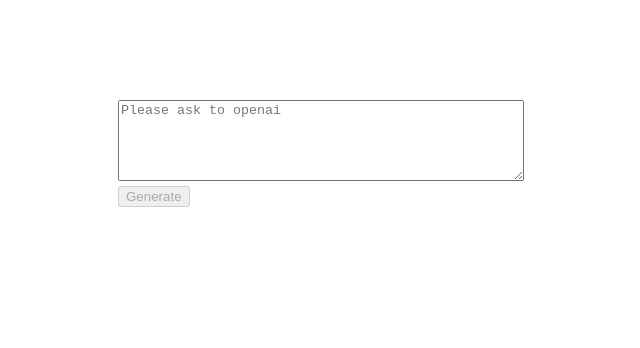
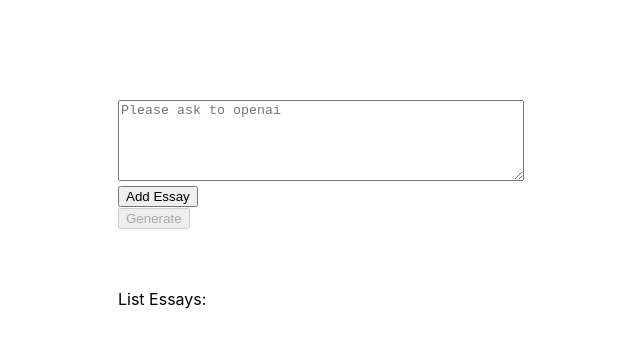
Before and after one commit to Quanggd192/spelling-check-tool, a React (Create React App) app: page / in a window 1280 px wide. Shown: the top 348 px of the page, without its empty margins (322-962 px from the left). Built offline with nearby package versions, Linux system fonts and the light colour scheme.

Commit message:
remove env

```diff
--- a/src/pages/OpenAI.jsx
+++ b/src/pages/OpenAI.jsx
@@ -1,6 +1,8 @@
 import { useState } from "react";
 import OpenAI from "openai";
 
+const prePrompt =
+  "Suppose you are a university lecturer and are editing a list of articles for students in the following array, please help me edit it in a better and more optimal way if possible.";
 const ChatbotApp = () => {
   // const configuration = new Configuration({
   //   apiKey: process.env.REACT_APP_OPENAI_API_KEY,
@@ -9,21 +11,27 @@
     apiKey: process.env.REACT_APP_OPENAI_API_KEY,
     dangerouslyAllowBrowser: true,
   });
+  console.log(
+    "process.env.REACT_APP_OPENAI_API_KEY",
+    process.env.REACT_APP_OPENAI_API_KEY
+  );
   // const openai = new OpenAIApi(configuration);
-  const [prompt, setPrompt] = useState("");
+  const [textInput, setTextInput] = useState("");
   const [apiResponse, setApiResponse] = useState("");
+  const [listEssays, setListEssays] = useState([]);
   const [loading, setLoading] = useState(false);
-
+  console.log("listEssays", listEssays);
   const handleSubmit = async (e) => {
     e.preventDefault();
     setLoading(true);
     try {
+      const prompt = `${prePrompt} ${listEssays}`;
       const result = await openai.chat.completions.create({
         messages: [{ role: "system", content: prompt }],
         model: "gpt-3.5-turbo",
       });
       //console.log("response", result.data.choices[0].text);
-      console.log('result', result)
+      console.log("result", result);
       setApiResponse(result.choices[0].message.content);
     } catch (e) {
       //console.log(e);
@@ -32,37 +40,63 @@
     setLoading(false);
   };
 
-  console.log('apiResponse', apiResponse)
+  const onAddEssay = () => {
+    const newListEssays = [...listEssays];
+    newListEssays.push(textInput);
+    console.log("newListEssays", newListEssays);
+    setListEssays(newListEssays);
+    setTextInput("");
+  };
+  console.log("apiResponse", apiResponse);
   return (
     <>
       <div
         style={{
-          marginTop: "100px",
+          margin: "auto",
+          paddingTop: "100px",
           height: "100vh",
+          width: "400px",
         }}
       >
-        <form
-          onSubmit={handleSubmit}
-          style={{ width: "400px", margin: "auto", marginTop: "100px" }}
-        >
+        <div>
           <div>
             <textarea
               style={{ width: "400px" }}
               type="text"
-              value={prompt}
+              value={textInput}
               placeholder="Please ask to openai"
-              onChange={(e) => setPrompt(e.target.value)}
+              onChange={(e) => setTextInput(e.target.value)}
               rows={5}
             ></textarea>
           </div>
           <div>
-            <button disabled={loading || prompt.length === 0} type="submit">
+            {/* <button disabled={loading || prompt.length === 0} type="submit">
+              {loading ? "Generating..." : "Generate"}
+            </button> */}
+            <button onClick={onAddEssay}>Add Essay</button>
+            <br />
+            <button
+              disabled={loading || listEssays.length === 0}
+              onClick={handleSubmit}
+            >
               {loading ? "Generating..." : "Generate"}
             </button>
           </div>
-        </form>
+        </div>
+        <br />
+        <br />
+        <br />
+        <div>
+          <label>List Essays: </label>
+          {listEssays.map((item, index) => (
+            <div key={`essay-${index}`}>
+              <br />
+              {item}
+            </div>
+          ))}
+        </div>
       </div>
-      {apiResponse && (
+      {/* {apiResponse && (
         <div
           style={{
             display: "flex",
@@ -74,7 +108,7 @@
             {apiResponse}
           </pre>
         </div>
-      )}
+      )} */}
     </>
   );
 };
```
Also changed, not shown: 2 other files (tests, documents, lock files or other folders).
